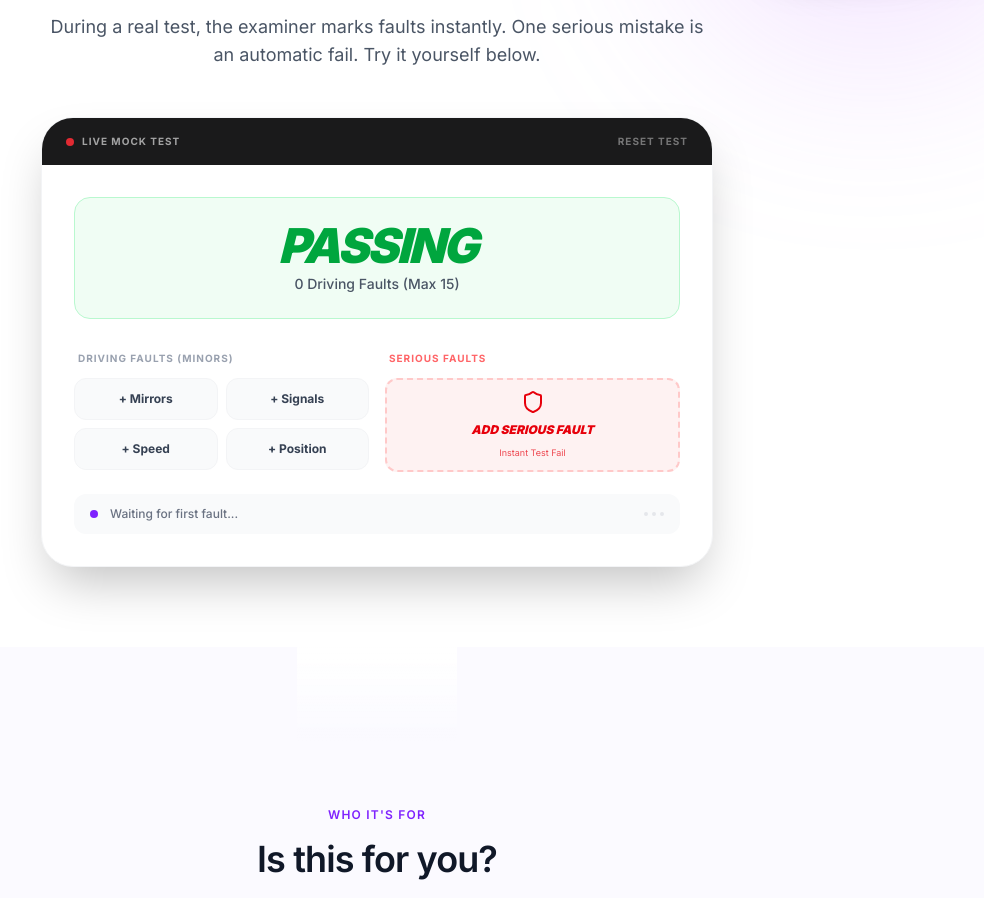
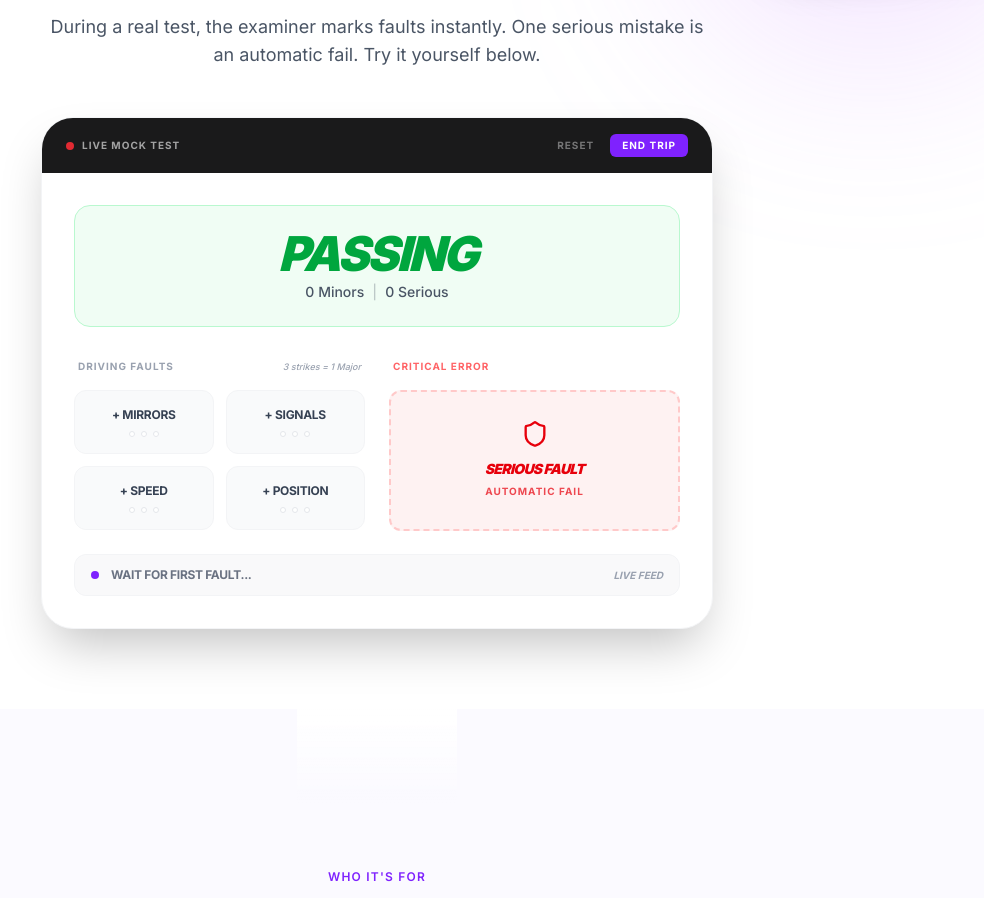
Before and after one commit to Shemiloore/drive-prep, a React (Vite) app: page / in a window 1280 px wide. Shown: the part 875-1773 px from the top of the page, without its empty margins (263-1247 px from the left). Built offline with nearby package versions, Linux system fonts and the light colour scheme.

Commit message:
feat: implement 3-strike logic and End Trip feature in simulator

```diff
--- a/src/App.jsx
+++ b/src/App.jsx
@@ -424,100 +424,176 @@ function MobileCarousel({ children, count, containerClass, dark = false }) {
 
 // ─── Interactive Scorecard ───────────────────────────────────────────────────
 function InteractiveScorecard() {
-  const [minors, setMinors] = useState(0)
+  const [faults, setFaults] = useState({
+    Mirrors: 0,
+    Signals: 0,
+    Speed: 0,
+    Position: 0
+  })
   const [serious, setSerious] = useState(false)
   const [lastAction, setLastAction] = useState('')
+  const [isFinished, setIsFinished] = useState(false)
 
-  const isPassing = !serious && minors < 16
-  const statusColor = isPassing ? 'text-green-600' : 'text-red-600'
-  const statusBg = isPassing ? 'bg-green-50' : 'bg-red-50'
-  const statusBorder = isPassing ? 'border-green-200' : 'border-red-200'
+  const totalMinors = Object.values(faults).reduce((a, b) => a + b, 0)
+  const isPassing = !serious && totalMinors < 16 && !isFinished
+  const finalResult = !serious && totalMinors < 16
 
   const addMinor = (type) => {
-    if (minors < 20) setMinors(prev => prev + 1)
-    setLastAction(`Added Driving Fault: ${type}`)
+    if (isFinished || serious) return
+
+    const newCount = faults[type] + 1
+    if (newCount === 3) {
+      setSerious(true)
+      setLastAction(`3x ${type} = Serious Fault!`)
+      setFaults(prev => ({ ...prev, [type]: 3 }))
+    } else {
+      setFaults(prev => ({ ...prev, [type]: newCount }))
+      setLastAction(`Added Minor: ${type}`)
+    }
   }
 
   const toggleSerious = () => {
+    if (isFinished) return
     setSerious(true)
     setLastAction('SERIOUS FAULT recorded')
   }
 
   const reset = () => {
-    setMinors(0)
+    setFaults({ Mirrors: 0, Signals: 0, Speed: 0, Position: 0 })
     setSerious(false)
     setLastAction('Test Reset')
+    setIsFinished(false)
+  }
+
+  const endTrip = () => {
+    setIsFinished(true)
+    setLastAction('Test Drive Complete')
   }
 
   return (
-    <div className="bg-white rounded-[32px] border border-gray-100 shadow-2xl overflow-hidden max-w-2xl mx-auto">
+    <div className="bg-white rounded-[32px] border border-gray-100 shadow-2xl overflow-hidden max-w-2xl mx-auto relative">
+      {/* Overlay for Finished State */}
+      <AnimatePresence>
+        {isFinished && (
+          <motion.div
+            initial={{ opacity: 0 }}
+            animate={{ opacity: 1 }}
+            className="absolute inset-0 z-50 bg-white/95 backdrop-blur-sm flex flex-col items-center justify-center p-8 text-center"
+          >
+            <div className={`w-20 h-20 rounded-full flex items-center justify-center mb-6 ${finalResult ? 'bg-green-100 text-green-600' : 'bg-red-100 text-red-600'}`}>
+              {finalResult ? <CheckCircle2 size={40} /> : <X size={40} />}
+            </div>
+            <h3 className="text-3xl font-black italic tracking-tighter mb-2">
+              {finalResult ? 'YOU PASSED ✓' : 'YOU FAILED ✗'}
+            </h3>
+            <p className="text-gray-600 mb-8 max-w-xs">
+              {serious ? 'Failed due to a Serious Fault.' : totalMinors >= 16 ? 'Failed on too many minor faults.' : 'Great job! You stayed within the limits.'}
+            </p>
+            <button onClick={reset} className="bg-violet-600 text-white px-8 py-3 rounded-full font-bold text-sm hover:bg-violet-700 transition-all">
+              Try Again
+            </button>
+          </motion.div>
+        )}
+      </AnimatePresence>
+
       {/* Header */}
       <div className="bg-[#1A1A1B] px-6 py-4 flex justify-between items-center">
         <div className="flex items-center gap-2">
           <div className="w-2 h-2 rounded-full bg-red-500 animate-pulse" />
           <span className="text-white/60 text-[10px] font-bold uppercase tracking-widest">Live Mock Test</span>
         </div>
-        <button onClick={reset} className="text-white/40 hover:text-white text-[10px] font-bold uppercase tracking-widest transition-colors">
-          Reset Test
-        </button>
+        <div className="flex gap-4">
+          <button onClick={reset} className="text-white/40 hover:text-white text-[10px] font-bold uppercase tracking-widest transition-colors">
+            Reset
+          </button>
+          <button
+            onClick={endTrip}
+            disabled={isFinished}
+            className="bg-violet-600 hover:bg-violet-700 text-white text-[10px] font-bold uppercase tracking-widest px-3 py-1 rounded-md transition-colors disabled:opacity-50"
+          >
+            End Trip
+          </button>
+        </div>
       </div>
 
       <div className="p-6 sm:p-8">
         {/* Status Display */}
-        <div className={`mb-8 p-6 rounded-2xl border ${statusBorder} ${statusBg} transition-colors duration-500 text-center`}>
-          <div className={`text-4xl sm:text-5xl font-black italic tracking-tighter mb-1 ${statusColor}`}>
-            {isPassing ? 'PASSING' : 'FAILING'}
+        <div className={`mb-8 p-6 rounded-2xl border transition-colors duration-500 text-center ${
+          serious || totalMinors >= 16 ? 'bg-red-50 border-red-200' : 'bg-green-50 border-green-200'
+        }`}>
+          <div className={`text-4xl sm:text-5xl font-black italic tracking-tighter mb-1 ${
+            serious || totalMinors >= 16 ? 'text-red-600' : 'text-green-600'
+          }`}>
+            {serious || totalMinors >= 16 ? 'FAILING' : 'PASSING'}
           </div>
-          <p className="text-gray-600 text-sm font-medium">
-            {serious ? '1 Serious Fault (Automatic Fail)' : `${minors} Driving Faults (Max 15)`}
-          </p>
+          <div className="flex justify-center items-center gap-2 text-gray-600 text-sm font-medium">
+            <span>{totalMinors} Minors</span>
+            <span className="opacity-30">|</span>
+            <span className={serious ? 'text-red-600 font-bold' : ''}>{serious ? '1 Serious' : '0 Serious'}</span>
+          </div>
         </div>
 
         {/* Action Buttons */}
-        <div className="grid grid-cols-1 sm:grid-cols-2 gap-4 mb-6">
-          <div className="space-y-3">
-            <p className="text-[10px] font-bold text-gray-400 uppercase tracking-widest ml-1">Driving Faults (Minors)</p>
-            <div className="grid grid-cols-2 gap-2">
-              {['Mirrors', 'Signals', 'Speed', 'Position'].map(fault => (
+        <div className="grid grid-cols-1 sm:grid-cols-2 gap-6 mb-6">
+          <div className="space-y-4">
+            <div className="flex justify-between items-center px-1">
+              <p className="text-[10px] font-bold text-gray-400 uppercase tracking-widest">Driving Faults</p>
+              <p className="text-[9px] text-gray-400 font-medium italic">3 strikes = 1 Major</p>
+            </div>
+            <div className="grid grid-cols-2 gap-3">
+              {Object.keys(faults).map(type => (
                 <button
-                  key={fault}
-                  onClick={() => addMinor(fault)}
-                  className="bg-gray-50 hover:bg-violet-50 border border-gray-100 hover:border-violet-200 text-gray-700 py-3 rounded-xl text-xs font-bold transition-all active:scale-95"
+                  key={type}
+                  onClick={() => addMinor(type)}
+                  disabled={serious || isFinished}
+                  className="bg-gray-50 hover:bg-violet-50 border border-gray-100 hover:border-violet-200 text-gray-700 p-4 rounded-xl text-xs font-bold transition-all active:scale-95 flex flex-col items-center gap-2 disabled:opacity-50"
                 >
-                  + {fault}
+                  <span className="uppercase tracking-tight">+ {type}</span>
+                  <div className="flex gap-1.5">
+                    {[1, 2, 3].map(step => (
+                      <div
+                        key={step}
+                        className={`w-1.5 h-1.5 rounded-full border transition-colors ${
+                          faults[type] >= step
+                          ? step === 3 ? 'bg-red-500 border-red-500' : 'bg-violet-600 border-violet-600'
+                          : 'bg-white border-gray-200'
+                        }`}
+                      />
+                    ))}
+                  </div>
                 </button>
               ))}
             </div>
           </div>
-          <div className="space-y-3">
-            <p className="text-[10px] font-bold text-red-400 uppercase tracking-widest ml-1 text-center sm:text-left">Serious Faults</p>
+          <div className="space-y-4">
+            <p className="text-[10px] font-bold text-red-400 uppercase tracking-widest px-1">Critical Error</p>
             <button
               onClick={toggleSerious}
-              disabled={serious}
-              className={`w-full h-[calc(100%-25px)] border-2 border-dashed rounded-xl flex flex-col items-center justify-center gap-2 transition-all ${
+              disabled={serious || isFinished}
+              className={`w-full h-[calc(100%-30px)] border-2 border-dashed rounded-xl flex flex-col items-center justify-center gap-3 transition-all ${
                 serious
-                ? 'bg-red-600 border-red-600 text-white'
-                : 'bg-red-50 border-red-200 text-red-600 hover:bg-red-100 active:scale-95'
+                ? 'bg-red-600 border-red-600 text-white shadow-lg shadow-red-200'
+                : 'bg-red-50 border-red-200 text-red-600 hover:bg-red-100 active:scale-95 disabled:opacity-50'
               }`}
             >
-              <Shield size={24} />
-              <span className="text-xs font-black uppercase italic">Add Serious Fault</span>
-              <span className="text-[9px] opacity-70">Instant Test Fail</span>
+              <Shield size={28} />
+              <div className="text-center">
+                <span className="block text-sm font-black uppercase italic tracking-tighter leading-tight">Serious Fault</span>
+                <span className="text-[10px] opacity-70 font-bold uppercase tracking-widest">Automatic Fail</span>
+              </div>
             </button>
           </div>
         </div>
 
         {/* Live Feed */}
-        <div className="bg-gray-50 rounded-xl px-4 py-3 flex items-center justify-between">
-          <div className="flex items-center gap-3">
-            <div className="w-2 h-2 rounded-full bg-violet-600" />
-            <span className="text-xs text-gray-500 font-medium">{lastAction || 'Waiting for first fault...'}</span>
+        <div className="bg-gray-100/50 rounded-xl px-4 py-3 border border-gray-100 flex items-center justify-between">
+          <div className="flex items-center gap-3 overflow-hidden">
+            <div className={`w-2 h-2 rounded-full shrink-0 ${serious ? 'bg-red-600' : 'bg-violet-600'}`} />
+            <span className="text-xs text-gray-500 font-bold uppercase tracking-tight truncate">
+              {lastAction || 'Wait for first fault...'}
+            </span>
           </div>
-          <div className="flex gap-1">
-            {[...Array(3)].map((_, i) => (
-              <div key={i} className="w-1 h-1 rounded-full bg-gray-200" />
-            ))}
-          </div>
+          <p className="text-[10px] text-gray-400 font-bold italic shrink-0 ml-4">LIVE FEED</p>
         </div>
       </div>
     </div>
```
